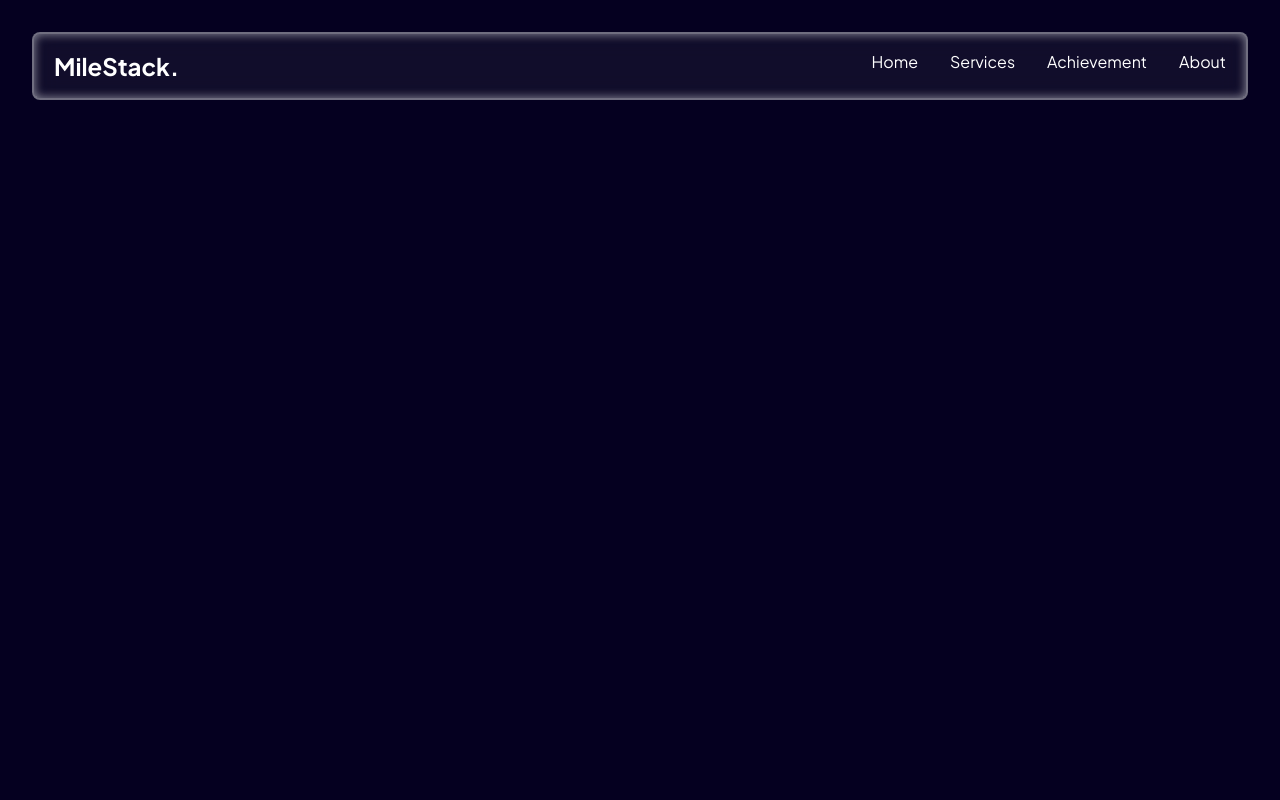
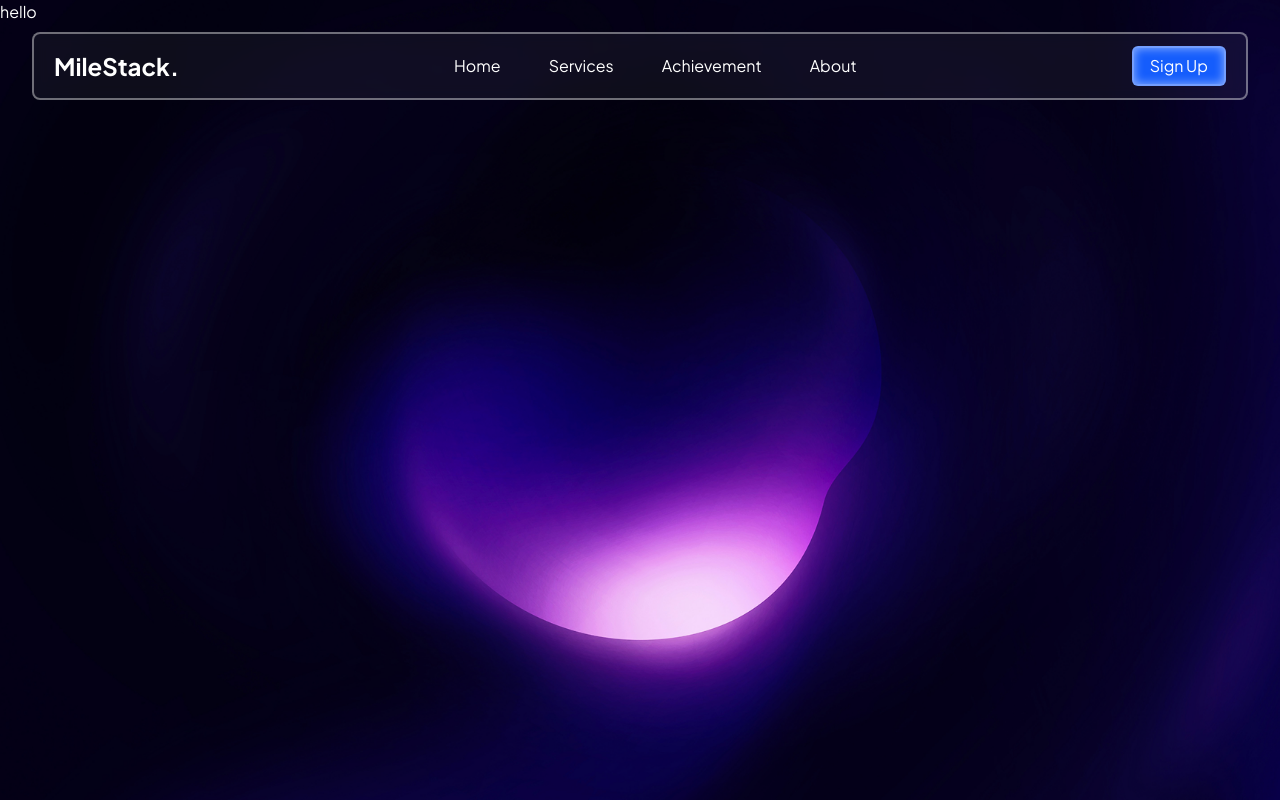
Before and after one commit to ShahriarCode69/milestack, a React (Vite) app: page / in a window 1280 px wide. Built offline with nearby package versions, Linux system fonts and the light colour scheme; what tailwindcss-motion would draw is missing.

Commit message:
navbar done

```diff
--- a/src/App.jsx
+++ b/src/App.jsx
@@ -1,9 +1,10 @@
 import Navbar from "./components/Navbar";
-
+import Hero from "./components/Hero";
 function App() {
   return (
-    <main className="container">
+    <main>
       <Navbar />
+      <Hero/>
     </main>
   );
 }
--- /dev/null
+++ b/src/components/Hero.jsx
@@ -0,0 +1,9 @@
+const Hero = () => {
+  return (
+    <section className="relative h-screen w-full bg-[url(/hero-bg.png)] bg-cover bg-center">
+      <h1>hello</h1>
+    </section>
+  );
+};
+
+export default Hero;
--- a/src/components/Navbar.jsx
+++ b/src/components/Navbar.jsx
@@ -12,29 +12,35 @@ const Navbar = () => {
   ];
 
   return (
-    <nav className="fixed top-0 left-0 z-50 mx-auto w-full p-8">
-      <div className="liquid-glass box-shadow container flex justify-between px-5 py-4">
+    <nav className="fixed top-0 left-0 z-50 mx-auto h-auto w-full p-8">
+      <div className="liquid-glass container flex items-center justify-between px-5 py-3">
         <h1 className="text-2xl font-bold">MileStack.</h1>
-        <ul className="hidden gap-8 md:flex">
+        <ul className="hidden gap-12 md:flex">
           {navLinks.map((link) => (
-            <li key={link.name}>
+            <li key={link.id}>
               <a href={link.link}>{link.name}</a>
             </li>
           ))}
         </ul>
+        <div className="flex-center gap-4">
+          <button className="primary-btn box-shadow hidden md:block">
+            Sign Up
+          </button>
+        </div>
+
         <button className="md:hidden" onClick={() => setIsOpen(!isOpen)}>
           {isOpen ? <FaX size={24} /> : <FaBarsStaggered size={24} />}
         </button>
       </div>
 
       {isOpen && (
-        <div className="liquid-glass box-shadow mt-4 flex h-auto items-center justify-center py-12 md:hidden motion-translate-x-in-[167%] motion-blur-in-[21px] motion-duration-[0.4s]">
+        <div className="liquid-glass mt-4 flex flex-col gap-16 h-auto motion-blur-in-[21px] motion-translate-x-in-[167%] items-center justify-center py-12 motion-duration-[0.4s] md:hidden">
           <ul className="flex flex-col items-center gap-12 md:flex">
             {navLinks.map((link) => (
               <li key={link.name} className="">
                 <a
                   href={link.link}
-                  className="text-xl hover:cursor-pointer"
+                  className="text-base"
                   onClick={() => setIsOpen(false)}
                 >
                   {link.name}
@@ -42,6 +48,10 @@ const Navbar = () => {
               </li>
             ))}
           </ul>
+          <div className="h-0.5 w-52 bg-white/20"></div>
+          <button className="primary-btn box-shadow md:block">
+            Sign Up
+          </button>
         </div>
       )}
     </nav>
--- a/src/index.css
+++ b/src/index.css
@@ -32,9 +32,17 @@ body {
 }
 
 .liquid-glass {
-  @apply rounded-lg border-2 border-white/40 bg-white/5 backdrop-blur-md;
+  @apply rounded-lg border-2 border-white/40 bg-white/5 backdrop-blur-sm;
 }
 
 .box-shadow {
   box-shadow: inset 0 0 10px 0.5px rgba(255, 255, 255, 0.5);
 }
+
+.flex-center {
+  @apply flex items-center justify-center;
+}
+
+.primary-btn {
+  @apply cursor-pointer rounded-md border-2 border-white/40 bg-blue-600 px-4 py-1.5 transition-all duration-300 hover:bg-blue-500;
+}
```
Also changed, not shown: public/hero-bg.png (added), public/image.png (added).
